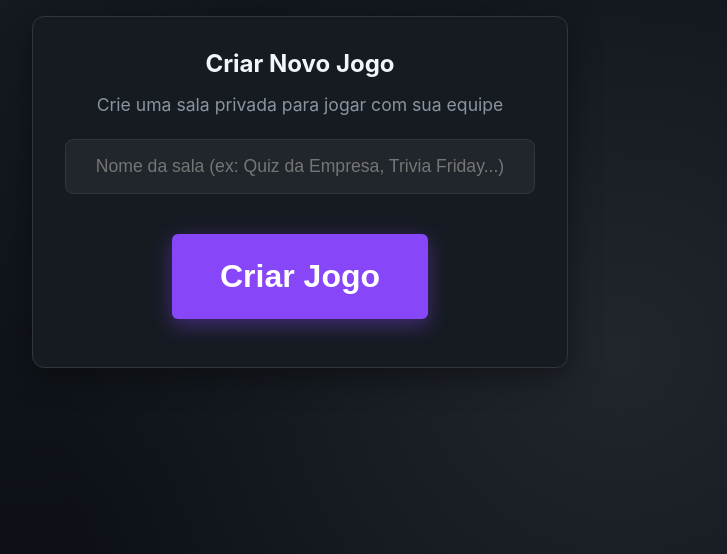
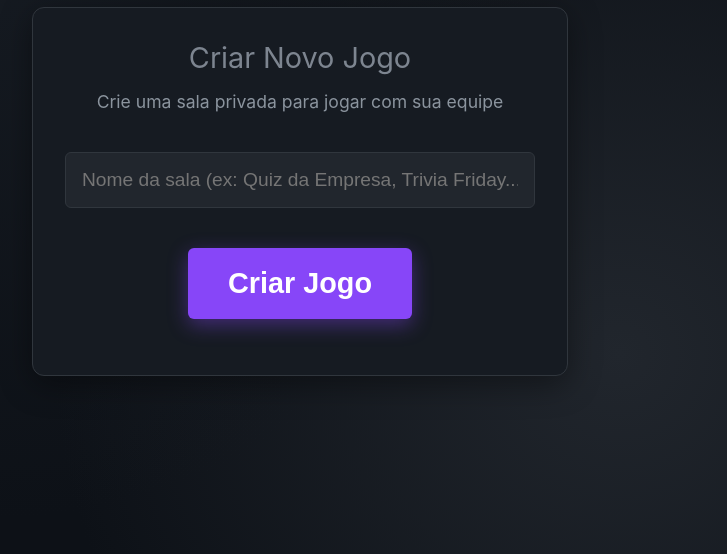
Before and after one commit to alexandremendoncaalvaro/buzz-game, a website: page public/create.html in a window 1280 px wide. Shown: the part 246-800 px from the top of the page, without its empty margins (340-1067 px from the left). Drawn offline with Linux system fonts and the light colour scheme.

Commit message:
style: Adjust container width and enhance input styles for better layout and usability

```diff
--- a/public/create.html
+++ b/public/create.html
@@ -87,9 +87,10 @@
 
       #createGame {
         background: rgb(135, 70, 248);
-        font-size: 2rem;
-        padding: 1.5rem 3rem;
+        font-size: 1.8rem;
+        padding: 1.2rem 2.5rem;
         box-shadow: 0 6px 20px rgba(135, 70, 248, 0.4);
+        margin: 1.5rem 0;
       }
 
       #createGame:hover {
@@ -98,10 +99,49 @@
         transform: translateY(-2px);
       }
 
+      input {
+        width: 100%;
+        padding: 1rem;
+        font-size: 1.2rem;
+        border: 1px solid #30363d;
+        border-radius: 6px;
+        margin: 1rem 0;
+        text-align: center;
+        background: #21262d;
+        color: #f0f6fc;
+        transition: all 0.2s ease;
+      }
+
+      input:focus {
+        outline: none;
+        border-color: #58a6ff;
+        box-shadow: 0 0 0 2px rgba(88, 166, 255, 0.3);
+      }
+
+      h2 {
+        font-size: 1.8rem;
+        margin-bottom: 1rem;
+        color: #7d8590;
+        font-weight: 400;
+      }
+
       p {
         color: #8b949e;
-        margin-top: 1rem;
+        margin-bottom: 1.5rem;
         font-size: 1.1rem;
+      }
+
+      @media (max-width: 768px) {
+        h1 {
+          font-size: 2rem;
+        }
+        .container {
+          padding: 1rem;
+        }
+        #createGame {
+          font-size: 1.5rem;
+          padding: 1rem 2rem;
+        }
       }
     </style>
   </head>
@@ -115,18 +155,6 @@
         <input
           id="roomTitle"
           placeholder="Nome da sala (ex: Quiz da Empresa, Trivia Friday...)"
-          style="
-            width: 100%;
-            padding: 1rem 1.25rem;
-            font-size: 1.1rem;
-            border: 1px solid #30363d;
-            border-radius: 8px;
-            margin: 1.5rem 0;
-            text-align: center;
-            background: #21262d;
-            color: #f0f6fc;
-            transition: all 0.2s ease;
-          "
         />
 
         <button id="createGame">Criar Jogo</button>
```
Also changed, not shown: public/admin.html (+1 -0 lines), public/index.html (+6 -0 lines).
